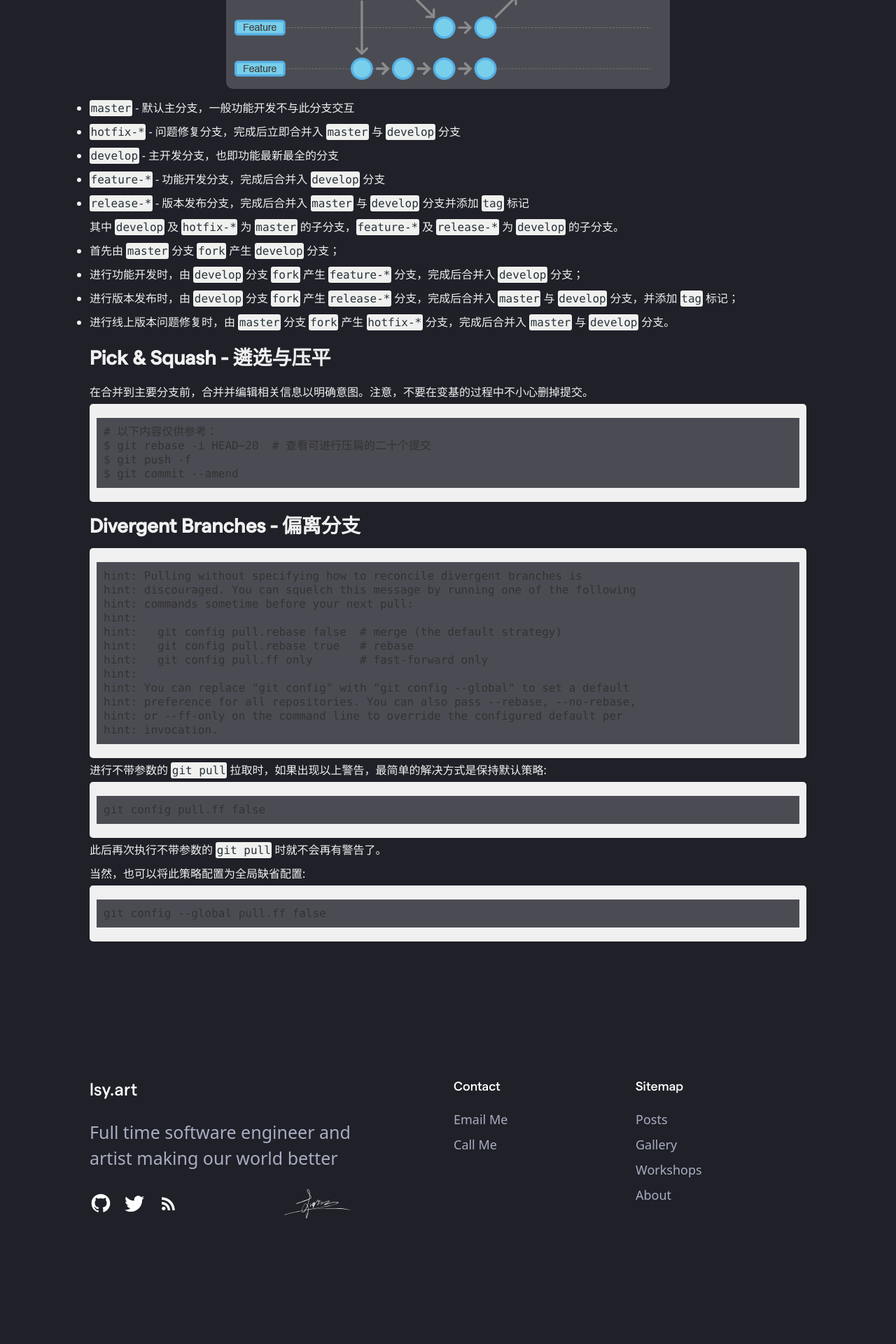
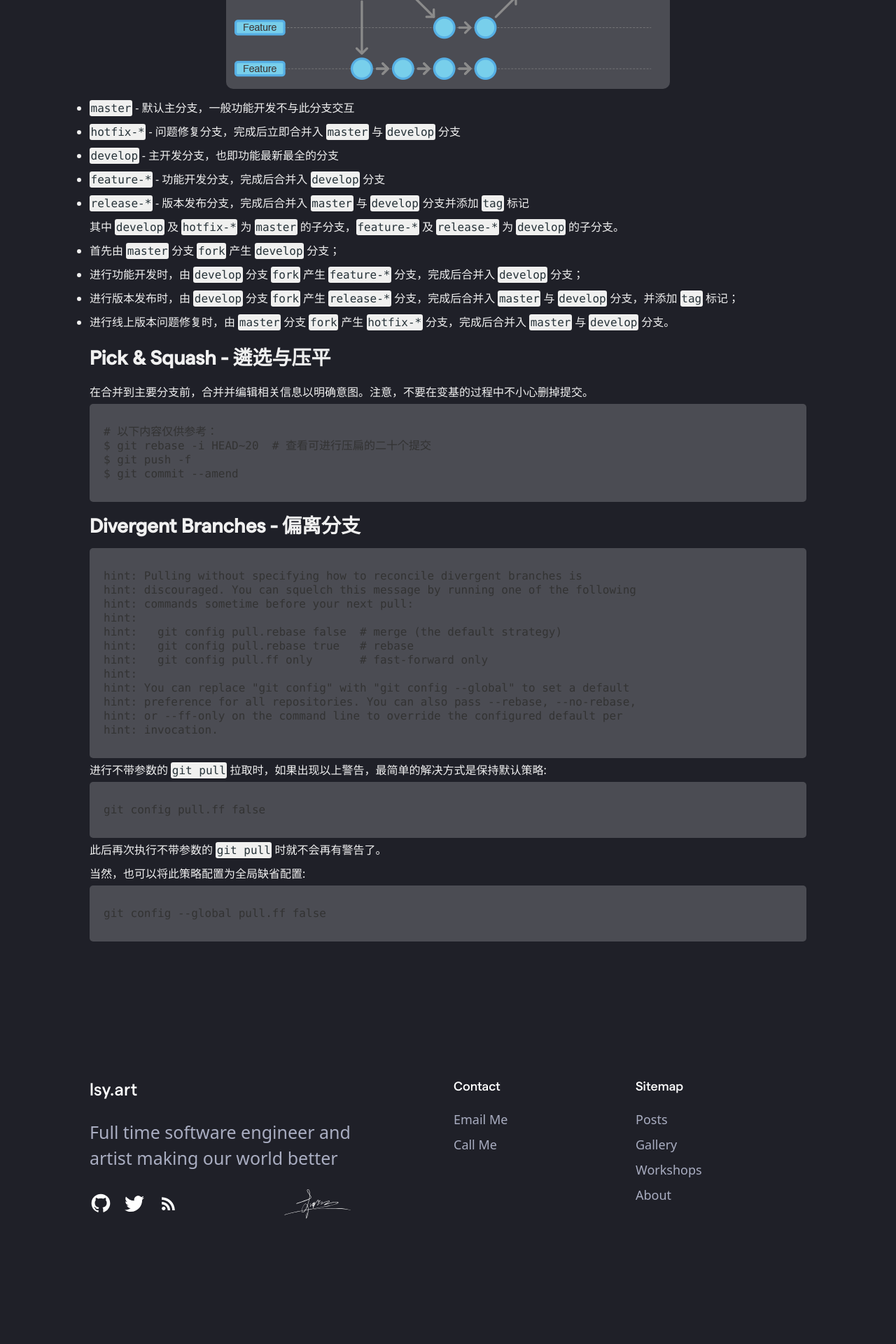
Before and after one commit to Meniny/lsy.art, a Jekyll site: the page built from _posts/2021-06-08-GitStuffs.md, in a window 1280 px wide. Shown: the part 589-2509 px from the top of the page at 70% size. Built offline with Jekyll 4.4.1, drawn with Linux system fonts in a browser that asks for light colours; some web fonts are replaced.

Commit message:
css:post-content

```diff
--- a/assets/css/post-content.css
+++ b/assets/css/post-content.css
@@ -4,8 +4,11 @@
 	line-height: 34px;
 }
 
+.post-content div.highlight {
+		background-color: #4b4c53;
+}
+
 .post-content pre {
-	background-color: #4b4c53;
   word-break: break-all;
   white-space: pre-wrap;
 	color: #333;
```
